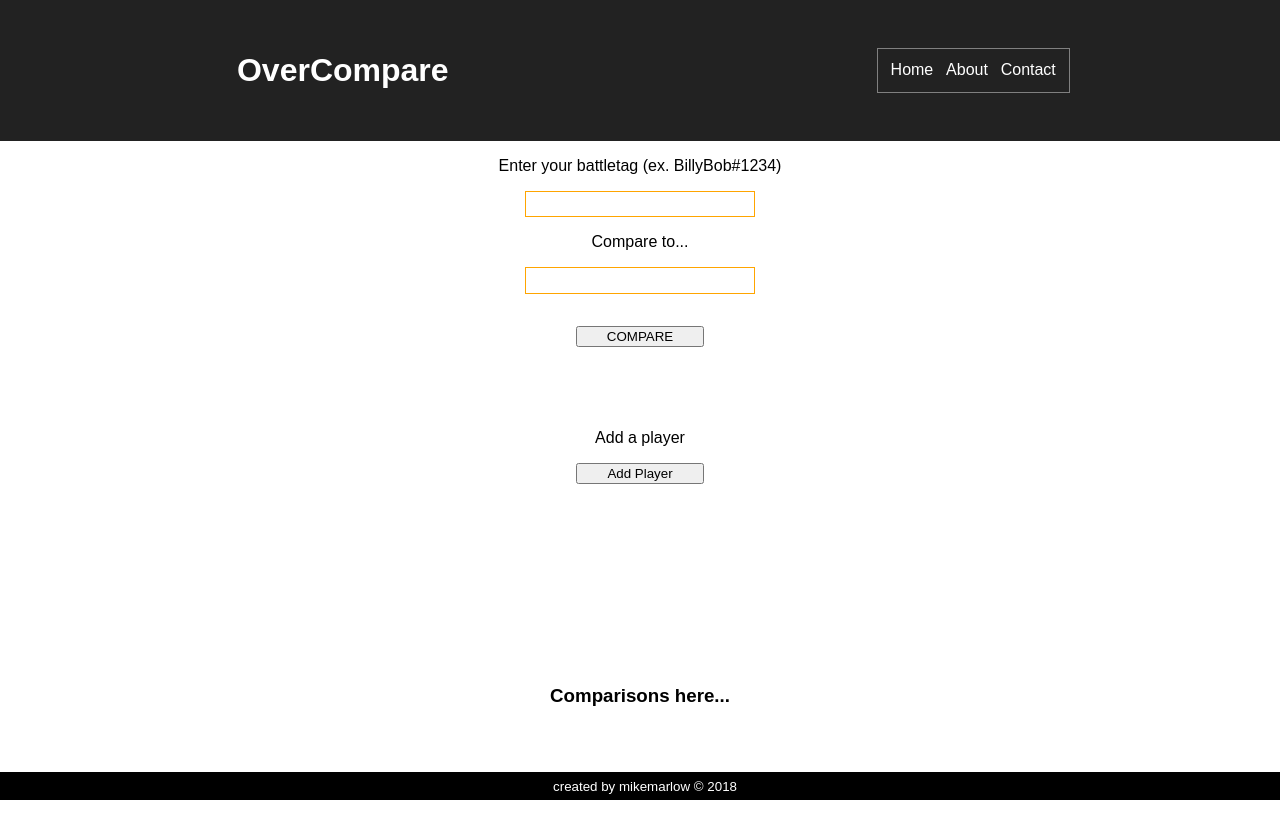
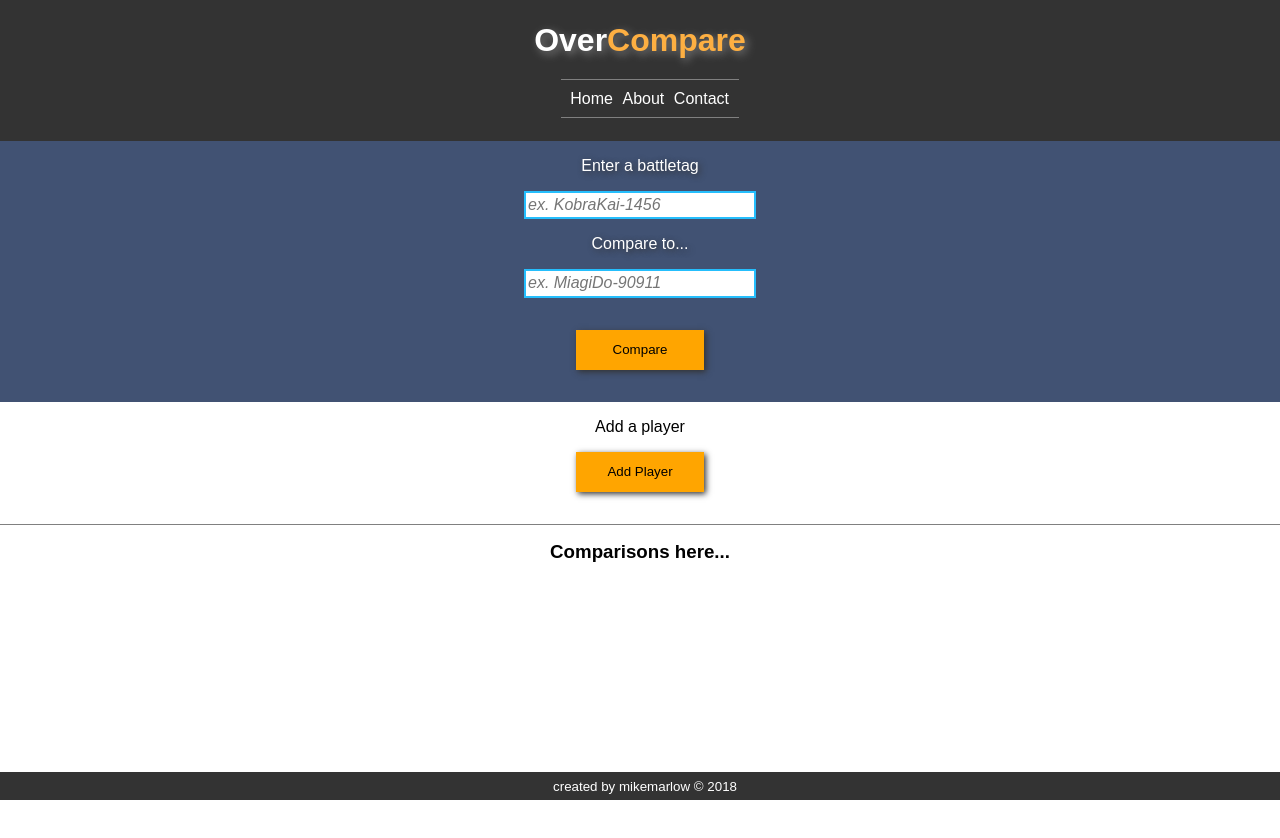
Before and after one commit to Vision-X/OverCompare-FrontEnd, a React (Create React App) app: page / in a window 1280 px wide. Shown: the top 838 px of the page. Before the commit the page ends 800 px from the top, so only its background shows below. Built offline with nearby package versions, Linux system fonts and the light colour scheme.

Commit message:
style overhaul for App and InputForm components, adds additional filter to fetch response data

```diff
--- a/src/App.css
+++ b/src/App.css
@@ -2,24 +2,55 @@
   margin: 0;
 }
 
-.App {
-  text-align: center;
+:root {
+  font-size: 1rem;
 }
 
-.App Header {
-  align-items: center;
-  background-color: #222;
-  color: white;
-  display: flex;
-  justify-content: space-around;
-  height: 6rem;
-  padding: 1.4rem;
+.orange {
+  color: #FDAF42;
+}
+
+.black {
+  color: #333333;
+}
+
+.blue-gray {
+  color: #2F3542;
+}
+
+.blue {
+  color: #25BEFC;
+}
+
+.semi-blue {
+  color: #415273;
 }
 
 .App {
   display: flex;
   flex-direction: column;
   justify-content: space-between;
+  text-align: center;
+}
+
+.App Header {
+  align-items: center;
+  background-color: #333333;
+  box-shadow: 3px 3px 8px gray;
+  color: white;
+  display: flex;
+  flex-direction: column;
+  justify-content: space-between;
+  height: 6rem;
+  padding: 1.4rem;
+}
+
+h1 {
+  text-shadow: 3px 3px 8px gray;
+}
+
+Header span {
+  color: #FDAF42;
 }
 
 Header nav ul {
@@ -27,15 +58,28 @@ Header nav ul {
   justify-content: space-between;
   list-style: none;
   max-height: 50%;
-  outline: 1px solid gray;
-  padding: .8rem;
+  border-bottom: 1px solid gray;
+  border-top: 1px solid gray;
+  padding: .6rem;
   width: 100%;
+}
+
+Header nav ul li:hover {
+  color: #FDAF42;
+  cursor: crosshair;
 }
 
 .input-form,
 #add-player {
-  margin: 1rem 15%;
-  min-height: 30vh;
+  padding: 1rem 15%;
+}
+
+.input-form {
+  background-color: #415273;
+}
+
+#add-player {
+  border-bottom: 1px solid gray;
 }
 
 .input-form form {
@@ -46,7 +90,7 @@ Header nav ul {
 }
 
 .input-form input[type="text"] {
-  border: 1px solid orange;
+  border: 2px solid #25BEFC;
   font-size: 1rem;
   height: 1.4rem;
   margin: 1rem 0;
@@ -54,19 +98,37 @@ Header nav ul {
 }
 
 input[type="submit"] {
+  background-color: orange;
+  border: none;
+  box-shadow: 2px 2px 6px #333333;
+  height: 2.5rem;
   margin: 1rem auto;
   width: 8rem;
 }
 
+input[placeholder] {
+  color: gray;
+  font-style: italic;
+}
 
+.input-form label {
+  color: white;
+  text-shadow: 2px 2px 6px #333333;
+}
 
 #add-player {
   display: flex;
   flex-direction: column;
 }
 
+#compare-section {
+  padding: 1rem 0 0 0;
+  min-height: 50vh;
+  width: 100%;
+}
+
 Footer {
-  background-color: black;
+  background-color: #333333;
   bottom: 0;
   color: white;
   padding: 5px;
--- a/src/App.js
+++ b/src/App.js
@@ -17,16 +17,14 @@ class App extends Component {
       player2: ''
     }
     this.handleChange = this.handleChange.bind(this);
-    // this.onSubmit = this.handleSubmit.bind(this);
   }
 
   fetchFirstPlayer() {
     let player1 = this.state.player1;
     if (player1.length > 1) {
     let apiURL1 = 'https://owapi.net/api/v3/u/' + player1 + '/heroes';
-    // let apiURL2 = 'https://owapi.net/api/v3/u/JJonak-3163/heroes';
     let dataGrab2 = (response) => {
-      this.setState({compare1: response});
+      this.setState({compare1: response.us.heroes});
       console.log(this.state.compare1, "compare1");
     };
     return fetch(apiURL1)
@@ -40,9 +38,8 @@ class App extends Component {
     let player2 = this.state.player2;
     if (player2.length > 1) {
       let apiURL2 = 'https://owapi.net/api/v3/u/' + player2 + '/heroes';
-      // let apiURL1 = 'https://owapi.net/api/v3/u/Kn33s-1861/heroes';
       let dataGrab1 = (response) => {
-        this.setState({compare2: response});
+        this.setState({compare2: response.us.heroes});
         console.log(this.state.compare2, "compare2");
       };
       return fetch(apiURL2)
--- a/src/InputForm.jsx
+++ b/src/InputForm.jsx
@@ -5,11 +5,11 @@ class InputForm extends Component {
     return (
       <section onSubmit={this.props.handleSubmit} className="input-form">
         <form onSubmit={this.props.handleSubmit}>
-          <label>Enter your battletag (ex. BillyBob#1234)</label>
-          <input onChange={this.props.handleChange} id="input-name" name="player1"type="text" />
+          <label>Enter a battletag</label>
+          <input onChange={this.props.handleChange} id="input-name" name="player1" type="text" placeholder="ex. KobraKai-1456"/>
           <label>Compare to...</label>
-          <input onChange={this.props.handleChange} id="compare-to" name="player2" type="text" />
-          <input id="submit" type="submit" value="COMPARE" />
+          <input onChange={this.props.handleChange} id="compare-to" name="player2" type="text" placeholder="ex. MiagiDo-90911"/>
+          <input id="submit" type="submit" value="Compare" />
         </form>
       </section>
     )
```
